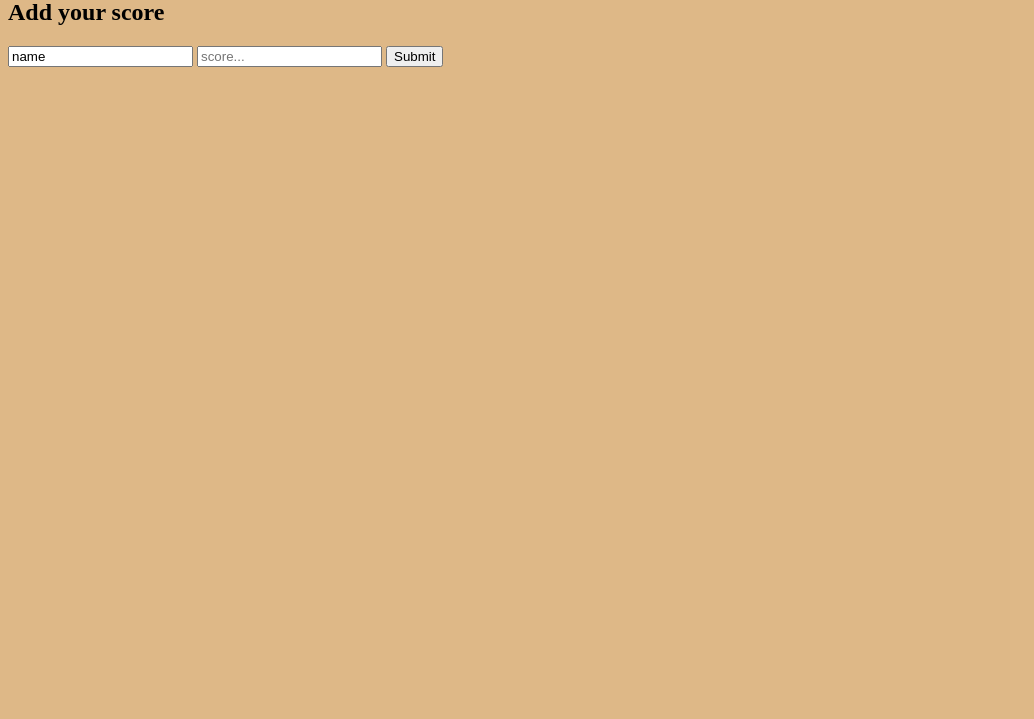
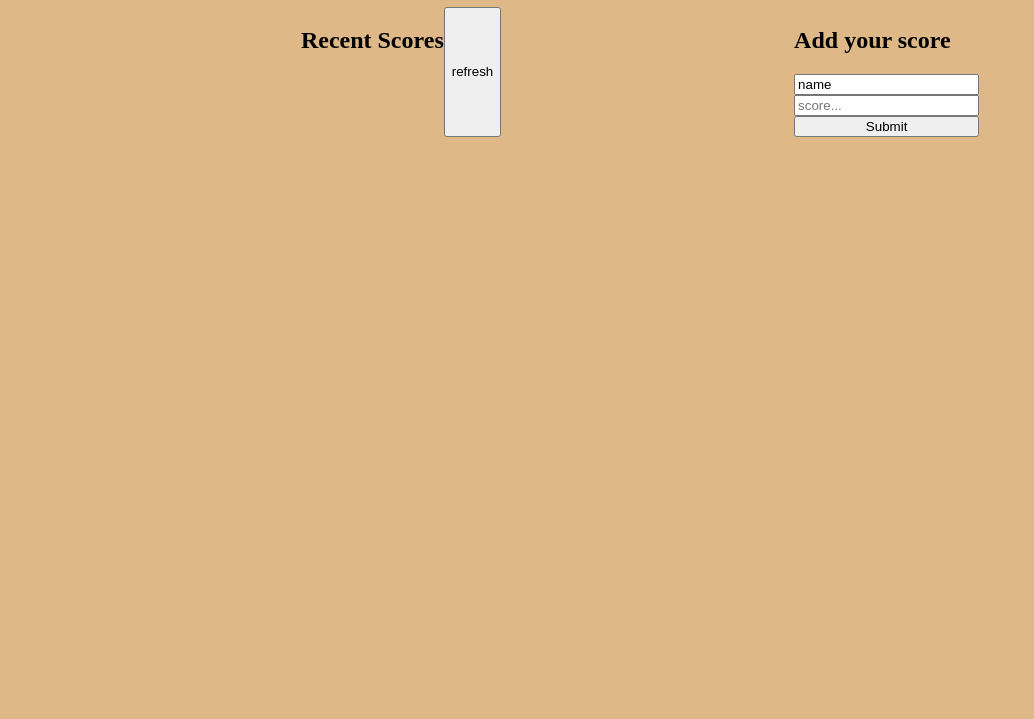
Before and after one commit to Kidd254/Leaderboard, a website built with webpack: page src/web.html in a window 1280 px wide. Shown: the part 81-800 px from the top of the page, without its empty margins (0-1034 px from the left). Built offline with nearby package versions, Linux system fonts and the light colour scheme.

Commit message:
modify dependecies

```diff
--- a/package.json
+++ b/package.json
@@ -10,7 +10,9 @@
   "author": "",
   "license": "ISC",
   "devDependencies": {
+    "css-loader": "^6.8.1",
     "html-webpack-plugin": "^5.5.3",
+    "style-loader": "^3.3.3",
     "webpack": "^5.87.0",
     "webpack-cli": "^5.1.4"
   }
--- a/src/web.html
+++ b/src/web.html
@@ -8,14 +8,22 @@
 </head>
 
 <body>
-    <h1>Leaderboard</h1>
-    <div>
-        <h2 class="add-container">Add your score</h2>
-        <form action="" method="post">
-            <input type="text" id="name" value="name" placeholder="name...">
-            <input type="number" id="score" value="score" placeholder="score...">
-            <button>Submit</button>
-        </form>
+    <div class="heading">
+        <h1>Leaderboard</h1>
+    </div>
+    <div class="main-container">
+        <div class="scores-container">
+            <h2>Recent Scores</h2>
+            <button>refresh</button>
+        </div>
+        <div class="add-container">
+            <h2 class="add">Add your score</h2>
+            <form action="" method="post" id="form">
+                <input type="text" id="name" value="name" placeholder="name..." required>
+                <input type="number" id="score" value="score" placeholder="score..." required>
+                <button>Submit</button>
+            </form>
+        </div>
     </div>
 
 </body>
```
Also changed, not shown: src/module/score.js (added, +14 -0 lines), dist/index.bundle.js, dist/print.bundle.js, 1 other file.
